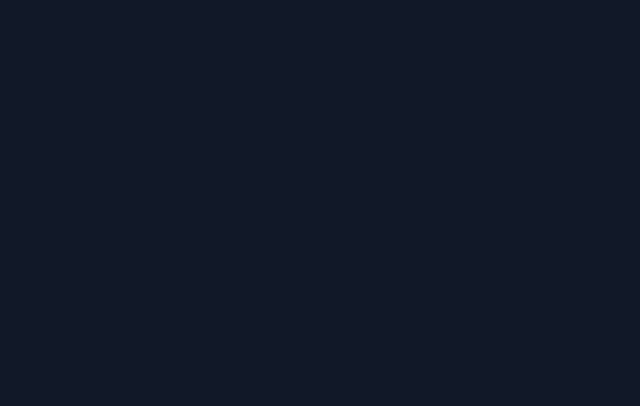
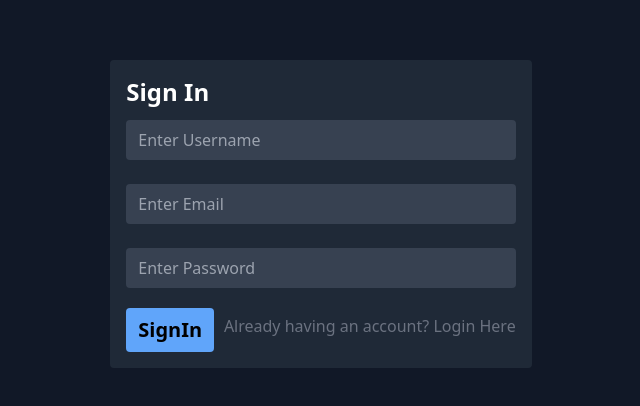
Before and after one commit to ashutosh-singh-03/Task-Manager, a React (Create React App) app in the folder frontend/: page /signin in a window 1280 px wide. Before the commit this address had no page. Shown: the part 186-592 px from the top of the page, without its empty margins (319-959 px from the left). Built offline with nearby package versions, Linux system fonts and the light colour scheme.

Commit message:
Frontend Completion

```diff
--- a/frontend/src/App.js
+++ b/frontend/src/App.js
@@ -5,10 +5,12 @@ import CompletedTasks from "./pages/CompletedTasks";
 import ImportantTasks from "./pages/ImportantTasks";
 import IncompleteTasks from "./pages/IncompleteTasks";
 import { BrowserRouter as Router, Routes, Route } from "react-router-dom";
+import SignIn from "./pages/SignIn";
+import Login from "./pages/Login";
 
 const App = () => {
   return (
-    <div className="bg-gray-900 text-white h-screen p-2">
+    <div className="bg-gray-900 text-white h-screen p-2 relative">
       <Router>
         <Routes>
           <Route exact path="/" element={<Home />}>
@@ -17,6 +19,8 @@ const App = () => {
             <Route path="/importantTasks" element={<ImportantTasks />} />
             <Route path="/incompleteTasks" element={<IncompleteTasks />} />
           </Route>
+          <Route path="/signin" element={<SignIn />} />
+          <Route path="/login" element={<Login />} />
         </Routes>
       </Router>
     </div>
--- a/frontend/src/components/Home/Cards.jsx
+++ b/frontend/src/components/Home/Cards.jsx
@@ -1,29 +1,29 @@
 import React from "react";
 import { CiHeart } from "react-icons/ci";
 import { FaEdit } from "react-icons/fa";
+import { IoIosAddCircleOutline } from "react-icons/io";
 import { MdDeleteOutline } from "react-icons/md";
-import { IoIosAddCircleOutline } from "react-icons/io";
 
-const Cards = () => {
+const Cards = ({ home, setInputDiv }) => {
   const data = [
     {
-      title: "The Best Coding Channel",
-      desc: "I have to make this channel the best coding channel in Hindi.",
+      title: "Ashutosh Singh",
+      desc: "Lorem ipsum dolor, sit amet consectetur adipisicing elit. Fugit, numquam?",
       status: "Incomplete",
     },
     {
-      title: "CPP Concepts",
-      desc: "CPP is one of the basic programming languages that makes the base of any language.",
+      title: "Shivam Kumar",
+      desc: "Lorem ipsum dolor, sit amet consectetur adipisicing elit. Fugit, numquam?",
       status: "Complete",
     },
     {
-      title: "Assignments",
-      desc: "I have to make this channel the best coding channel in Hindi.",
+      title: "Pinkesh Kumar",
+      desc: "Lorem ipsum dolor, sit amet consectetur adipisicing elit. Fugit, numquam?",
       status: "Incomplete",
     },
     {
-      title: "Projects",
-      desc: "I have to make this channel the best coding channel in Hindi.",
+      title: "Ankit Kumar",
+      desc: "Lorem ipsum dolor, sit amet consectetur adipisicing elit. Fugit, numquam?",
       status: "Incomplete",
     },
   ];
@@ -38,7 +38,11 @@ const Cards = () => {
               <p className="text-gray-300 my-2">{items.desc}</p>
             </div>
             <div className="mt-4 w-full flex items-center">
-              <button className={`${items.status === "Incomplete" ? "bg-red-400" : "bg-green-700" } p-2 rounded w-3/6 hover:scale-105`}>
+              <button
+                className={`${
+                  items.status === "Incomplete" ? "bg-red-400" : "bg-green-700"
+                } p-2 rounded w-3/6 hover:scale-105`}
+              >
                 {items.status}
               </button>
               <div className="text-white p-2 w-3/6 text-2xl font-semibold flex justify-around">
@@ -55,10 +59,15 @@ const Cards = () => {
             </div>
           </div>
         ))}
-      <div className="flex flex-col justify-center items-center bg-gray-800 rounded-sm p-4 text-gray-300 hover:scale-105 hover:cursor-pointer transition-all duration-300">
-        <IoIosAddCircleOutline className="text-5xl" />
-        <h2 className="text-2xl mt-4">Add Task</h2>
-      </div>
+      {home === "true" && (
+        <button
+          className="flex flex-col justify-center items-center bg-gray-800 rounded-sm p-4 text-gray-300 hover:scale-105 hover:cursor-pointer transition-all duration-300"
+          onClick={() => setInputDiv("fixed")}
+        >
+          <IoIosAddCircleOutline className="text-5xl" />
+          <h2 className="text-2xl mt-4">Add Task</h2>
+        </button>
+      )}
     </div>
   );
 };
--- /dev/null
+++ b/frontend/src/components/Home/InputData.jsx
@@ -0,0 +1,41 @@
+import React from "react";
+import { IoCloseCircleOutline } from "react-icons/io5";
+
+const InputData = ({ InputDiv, setInputDiv }) => {
+  return (
+    <>
+      <div
+        className={`${InputDiv} top-0 left-0 w-full h-screen bg-gray-800 opacity-50`}
+      ></div>
+      <div
+        className={`${InputDiv} top-0 left-0 w-full h-screen flex items-center justify-center`}
+      >
+        <div className="w-2/6 bg-gray-900 p-4 rounded">
+          <div className="flex justify-end">
+            <button className="text-2xl" onClick={() => setInputDiv("hidden")}>
+              <IoCloseCircleOutline />
+            </button>
+          </div>
+          <input
+            type="text"
+            name="title"
+            placeholder="Title"
+            className="px-3 py-2 rounded w-full bg-gray-700 my-3"
+          />
+          <textarea
+            name="desc"
+            cols="30"
+            rows="10"
+            placeholder="Description of the Task.."
+            className="px-3 py-2 rounded w-full bg-gray-700 my-3"
+          ></textarea>
+          <button className="px-3 py-2 bg-blue-400 rounded text-black text-xl font-semibold">
+            Submit
+          </button>
+        </div>
+      </div>
+    </>
+  );
+};
+
+export default InputData;
--- a/frontend/src/pages/AllTasks.jsx
+++ b/frontend/src/pages/AllTasks.jsx
@@ -1,17 +1,22 @@
-import React from "react";
+import React, { useState } from "react";
 import Cards from "../components/Home/Cards";
 import { IoIosAddCircleOutline } from "react-icons/io";
+import InputData from "../components/Home/InputData";
 
 const AllTasks = () => {
+  const [InputDiv, setInputDiv] = useState("hidden");
   return (
-    <div>
-      <div className="w-full flex justify-end px-4 py-2">
-        <button>
-          <IoIosAddCircleOutline className="text-4xl text-gray-400 hover:text-gray-100 transition-all duration-300" />
-        </button>
+    <>
+      <div>
+        <div className="w-full flex justify-end px-4 py-2">
+          <button onClick={() => setInputDiv("fixed")}>
+            <IoIosAddCircleOutline className="text-4xl text-gray-400 hover:text-gray-100 transition-all duration-300" />
+          </button>
+        </div>
+        <Cards home={"true"} setInputDiv={setInputDiv} />
       </div>
-      <Cards />
-    </div>
+      <InputData InputDiv={InputDiv} setInputDiv={setInputDiv} />
+    </>
   );
 };
 
--- a/frontend/src/pages/CompletedTasks.jsx
+++ b/frontend/src/pages/CompletedTasks.jsx
@@ -1,8 +1,11 @@
 import React from 'react'
+import Cards from '../components/Home/Cards'
 
 const CompletedTasks = () => {
   return (
-    <div>CompletedTasks</div>
+    <div>
+      <Cards home={"false"}/>
+    </div>
   )
 }
 
--- a/frontend/src/pages/ImportantTasks.jsx
+++ b/frontend/src/pages/ImportantTasks.jsx
@@ -1,8 +1,11 @@
 import React from 'react'
+import Cards from '../components/Home/Cards'
 
 const ImportantTasks = () => {
   return (
-    <div>ImportantTasks</div>
+    <div>
+      <Cards home={"false"}/>
+    </div>
   )
 }
 
--- /dev/null
+++ b/frontend/src/pages/Login.jsx
@@ -0,0 +1,34 @@
+import React from "react";
+import { Link } from "react-router-dom";
+
+const Login = () => {
+  return (
+    <div className="h-[98vh] flex items-center justify-center">
+      <div className="p-4 w-2/6 rounded bg-gray-800">
+        <div className="text-2xl font-semibold">Log In</div>
+        <input
+          type="username"
+          placeholder="Enter Username"
+          className="bg-gray-700 px-3 py-2 my-3 w-full rounded"
+          name="username"
+        />
+        <input
+          type="password"
+          placeholder="Enter Password"
+          className="bg-gray-700 px-3 py-2 my-3 w-full rounded"
+          name="password"
+        />
+        <div className="w-full flex items-center justify-between">
+          <button className="bg-blue-400 text-xl font-semibold text-black px-3 py-2 rounded mt-2">
+            Login
+          </button>
+          <Link to="/signin" className="text-gray-500 hover:text-gray-200">
+            Not having an account? SignIn Here
+          </Link>
+        </div>
+      </div>
+    </div>
+  );
+};
+
+export default Login;
--- /dev/null
+++ b/frontend/src/pages/SignIn.jsx
@@ -0,0 +1,41 @@
+import React from "react";
+import { Link } from "react-router-dom";
+
+const SignIn = () => {
+  return (
+    <div className="h-[98vh] flex items-center justify-center">
+      <div className="p-4 w-2/6 rounded bg-gray-800">
+        <div className="text-2xl font-semibold">Sign In</div>
+        <input
+          type="username"
+          placeholder="Enter Username"
+          className="bg-gray-700 px-3 py-2 my-3 w-full rounded"
+          name="username"
+        />
+        <input
+          type="Email"
+          placeholder="Enter Email"
+          className="bg-gray-700 px-3 py-2 my-3 w-full rounded"
+          name="abc@example.com"
+          required
+        />
+        <input
+          type="password"
+          placeholder="Enter Password"
+          className="bg-gray-700 px-3 py-2 my-3 w-full rounded"
+          name="password"
+        />
+        <div className="w-full flex items-center justify-between">
+          <button className="bg-blue-400 text-xl font-semibold text-black px-3 py-2 rounded mt-2">
+            SignIn
+          </button>
+          <Link to="/login" className="text-gray-500 hover:text-gray-200">
+            Already having an account? Login Here
+          </Link>
+        </div>
+      </div>
+    </div>
+  );
+};
+
+export default SignIn;
```
